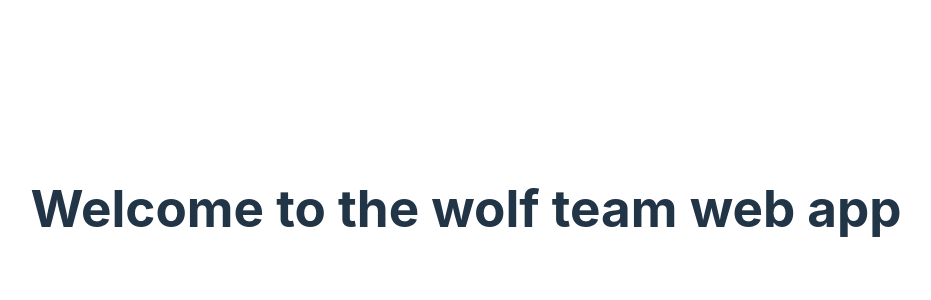
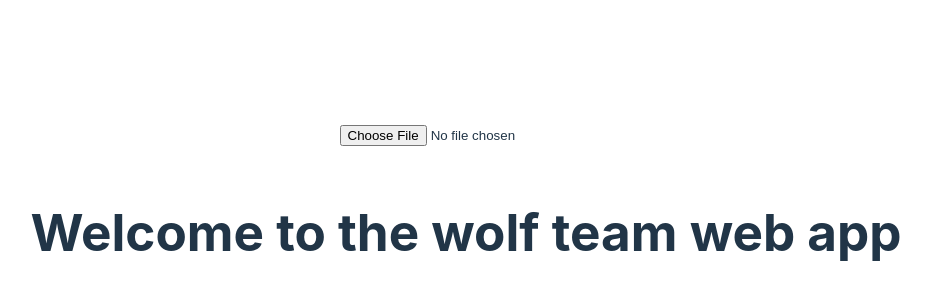
Before and after one commit to wolf-project006/Alpha, a React (Vite) app in the folder client/: page / in a window 1280 px wide. Shown: the part 192-492 px from the top of the page, without its empty margins (174-1105 px from the left). Built offline with nearby package versions, Linux system fonts and the light colour scheme.

Commit message:
UploadImage component done

```diff
--- a/client/package.json
+++ b/client/package.json
@@ -10,6 +10,8 @@
     "preview": "vite preview"
   },
   "dependencies": {
+    "axios": "^1.6.7",
+    "cloudinary": "^2.0.1",
     "react": "^18.2.0",
     "react-dom": "^18.2.0",
     "react-router-dom": "^6.22.0"
--- a/client/src/App.jsx
+++ b/client/src/App.jsx
@@ -2,11 +2,13 @@ import './App.css';
 import { BrowserRouter as Router, Route, Routes } from 'react-router-dom';
 import Home from '../src/pages/Home';
 import Dashboard from './pages/Dashboard';
+import UploadImage from './component/UploadImage';
 import { AuthProvider } from './context/authContext';
 
 function App() {
   return (
     <>
+      <UploadImage/>
       <Router>
         <AuthProvider>
           <Routes>
--- a/client/src/component/UploadImage.jsx
+++ b/client/src/component/UploadImage.jsx
@@ -0,0 +1,28 @@
+import axios from 'axios';
+import React, { useState } from 'react';
+
+function UploadImage(){
+    const preset_key = "kmoeini";
+    const cloud_name = "dcxutsge5";
+    const [image, setImage] = useState();
+
+    function handleFile(event) {
+        const file = event.target.files[0];
+        const formData = new FormData();
+        formData.append('file', file);
+        formData.append("upload_preset", preset_key);
+        axios.post(`https://api.cloudinary.com/v1_1/${cloud_name}/image/upload`, formData)
+        .then(res => setImage(res.data.secure_url))
+        .catch( err => console.log(err));
+    }
+
+    return (
+        <>
+        <input type = "file" name = "image" onChange = {handleFile}></input>
+        <br></br>
+        <img src = {image} />
+        </>
+    )
+}
+
+export default UploadImage;
```
Also changed, not shown: 1 other file (tests, documents, lock files or other folders).
